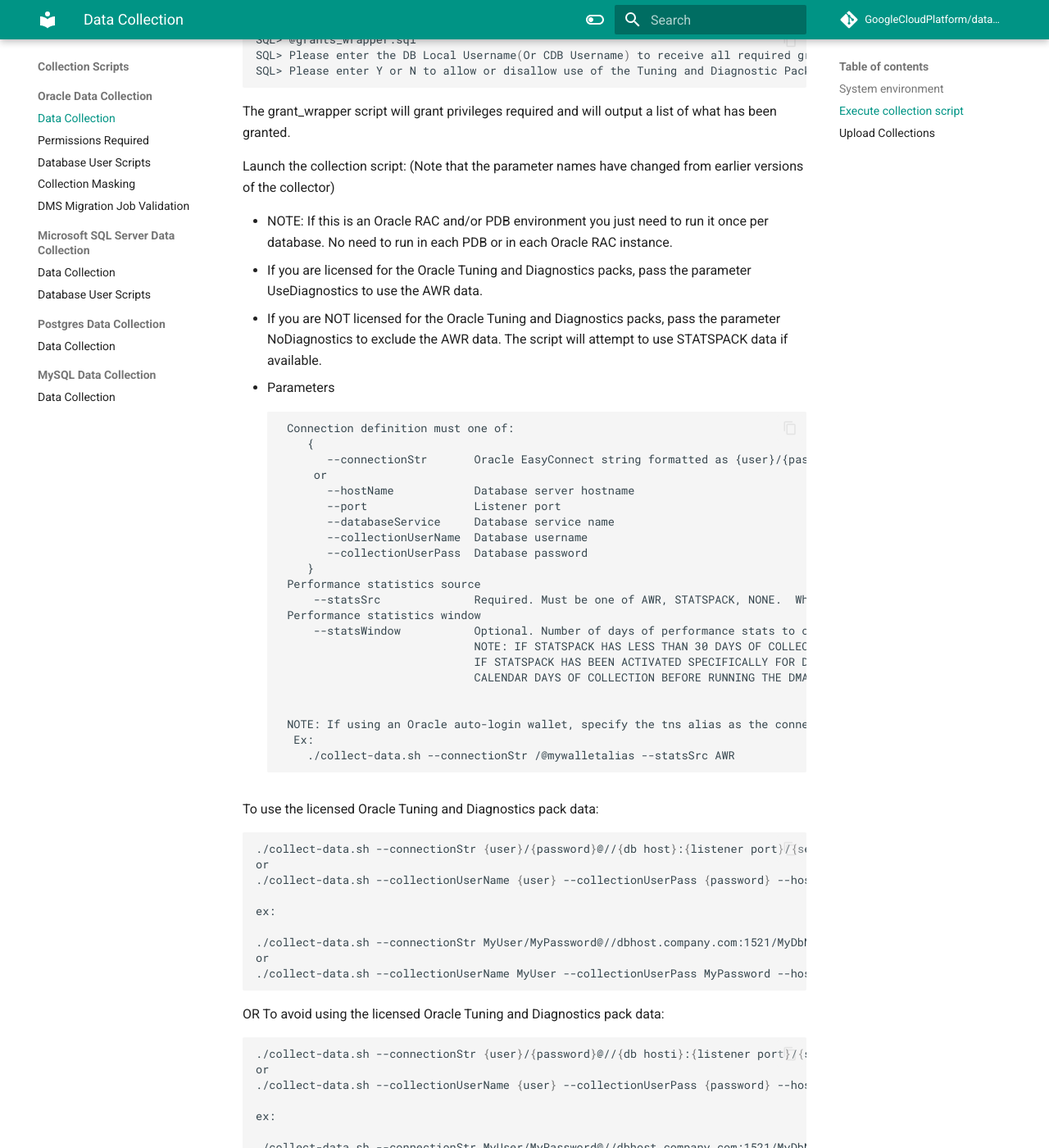
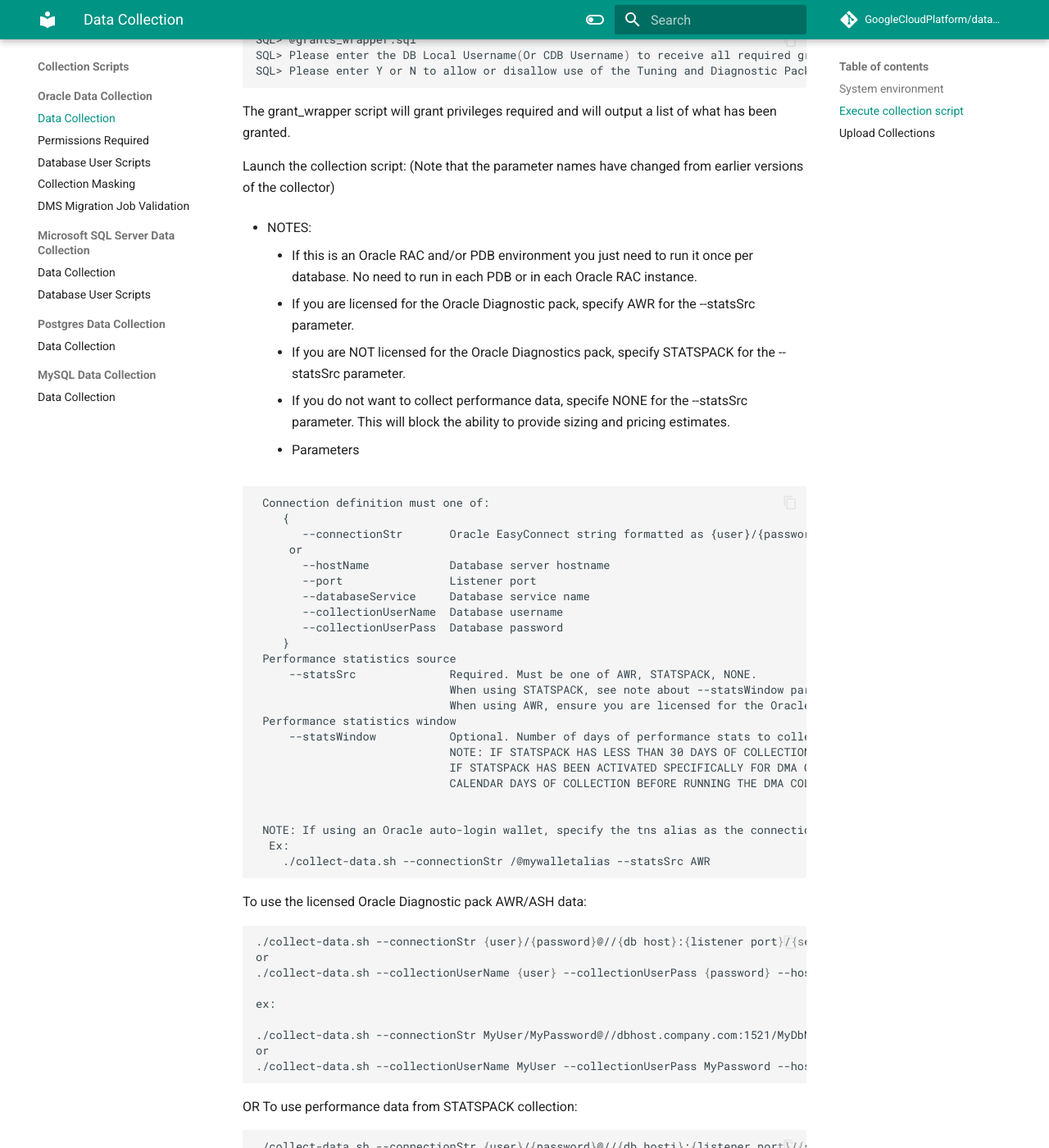
Before and after one commit to GoogleCloudPlatform/database-assessment, an MkDocs documentation site: the page built from docs/user_guide/shell_scripts/oracle/collection_scripts.md, in a window 1280 px wide and 1400 px high, scrolled down 1715 px. Shown: the whole window at 82% size. Built offline with MkDocs 1.6.1 and Material for MkDocs 9.7.7, drawn with Linux system fonts in a browser that asks for light colours; comment, search, counter and statistics services are not loaded; some of the changed text lies outside the part shown.

Commit message:
chore(docs): clarify usage of AWR/ASH vs STATSPACK (#484)
Oracle documentation update

````diff
--- a/docs/user_guide/shell_scripts/oracle/collection_scripts.md
+++ b/docs/user_guide/shell_scripts/oracle/collection_scripts.md
@@ -42,17 +42,21 @@ create the user as a common user in the root container. The Dma_collector does n
 running in individual pluggable databases.
 
 For non-CDB databases:
+
 ```shell
 sqlplus "sys/password@//hostname:port/dbservicename as sysdba"
 SQL> create user DMA_COLLECTOR identified by password;
 SQL> grant connect, create session to DMA_COLLECTOR;
 ```
+
 For multitenant databases:
+
 ```shell
 sqlplus "sys/password@//hostname:port/dbservicename as sysdba"
 SQL> create user C##DMA_COLLECTOR identified by password;
 SQL> grant connect, create session to C##DMA_COLLECTOR;
 ```
+
 Navigate to the sql/setup directory and execute grants_wrapper.sql as a user with SYSDBA privileges.
 You will be prompted for the name of a database user
 (Note that input is case-sensitive and must match the username created above) to be granted
@@ -61,12 +65,15 @@ You will also be prompted whether or not to allow access to the AWR data.
 Access will be granted to Statspack tables if they are present.
 
 For non-CDB databases:
+
 ```shell
 SQL> @grants_wrapper.sql
 SQL> Please enter the DB Local Username(Or CDB Username) to receive all required grants: DMA_COLLECTOR
 SQL> Please enter Y or N to allow or disallow use of the Tuning and Diagnostic Pack (AWR) data (Y) Y
 ```
+
 For multitenant databases:
+
 ```shell
 SQL> @grants_wrapper.sql
 SQL> Please enter the DB Local Username(Or CDB Username) to receive all required grants: C##DMA_COLLECTOR
@@ -77,11 +84,14 @@ The grant_wrapper script will grant privileges required and will output a list o
 
 Launch the collection script: (Note that the parameter names have changed from earlier versions of the collector)
 
-- NOTE: If this is an Oracle RAC and/or PDB environment you just need to run it once per database. No need to run in each PDB or in each Oracle RAC instance.
-  - If you are licensed for the Oracle Tuning and Diagnostics packs, pass the parameter UseDiagnostics to use the AWR data.
-  - If you are NOT licensed for the Oracle Tuning and Diagnostics packs, pass the parameter NoDiagnostics to exclude the AWR data. The script will attempt to use STATSPACK data if available.
+- NOTES:
+    - If this is an Oracle RAC and/or PDB environment you just need to run it once per database. No need to run in each PDB or in each Oracle RAC instance.
+    - If you are licensed for the Oracle Diagnostic pack, specify AWR for the --statsSrc parameter.
+    - If you are NOT licensed for the Oracle Diagnostics pack, specify STATSPACK for the --statsSrc parameter.
+    - If you do not want to collect performance data, specife NONE for the --statsSrc parameter. This will block the ability to provide sizing and pricing estimates.
 
-  - Parameters
+    - Parameters
+
 ```
  Connection definition must one of:
     {
@@ -94,7 +104,9 @@ Launch the collection script: (Note that the parameter names have changed from e
        --collectionUserPass  Database password
     }
  Performance statistics source
-     --statsSrc              Required. Must be one of AWR, STATSPACK, NONE.  When using STATSPACK, see note about --statsWindow parameter below.
+     --statsSrc              Required. Must be one of AWR, STATSPACK, NONE.
+                             When using STATSPACK, see note about --statsWindow parameter below.
+                             When using AWR, ensure you are licensed for the Oracle Diagnostics Pack.
  Performance statistics window
      --statsWindow           Optional. Number of days of performance stats to collect.  Must be one of 7, 30.  Default is 30.
                              NOTE: IF STATSPACK HAS LESS THAN 30 DAYS OF COLLECTION DATA, SET THIS PARAMETER TO 7 TO LIMIT TO 1 WEEK OF COLLECTION.
@@ -107,8 +119,7 @@ Launch the collection script: (Note that the parameter names have changed from e
     ./collect-data.sh --connectionStr /@mywalletalias --statsSrc AWR
 ```
 
-
-To use the licensed Oracle Tuning and Diagnostics pack data:
+To use the licensed Oracle Diagnostic pack AWR/ASH data:
 
 ```shell
 ./collect-data.sh --connectionStr {user}/{password}@//{db host}:{listener port}/{service name} --statsSrc AWR
@@ -123,7 +134,7 @@ or
 ```
 
 OR
-To avoid using the licensed Oracle Tuning and Diagnostics pack data:
+To use performance data from STATSPACK collection:
 
 ```shell
 ./collect-data.sh --connectionStr {user}/{password}@//{db hosti}:{listener port}/{service name} --statsSrc STATSPACK
@@ -146,12 +157,14 @@ or
 
 Collections can be run as SYS if needed by setting ORACLE_SID and running on the database host:
 
+To use the licensed Oracle Diagnostic pack AWR/ASH data:
+
 ```shell
 ./collect-data.sh --connectionStr '/ as sysdba' --statsSrc AWR
 ```
 
 OR
-To avoid using the licensed Oracle Tuning and Diagnostics pack data:
+To use performance data from STATSPACK collection:
 
 ```shell
 ./collect-data.sh  --connectionStr '/ as sysdba' --statsSrc STATSPACK
````
Also changed, not shown: 1 other file.
